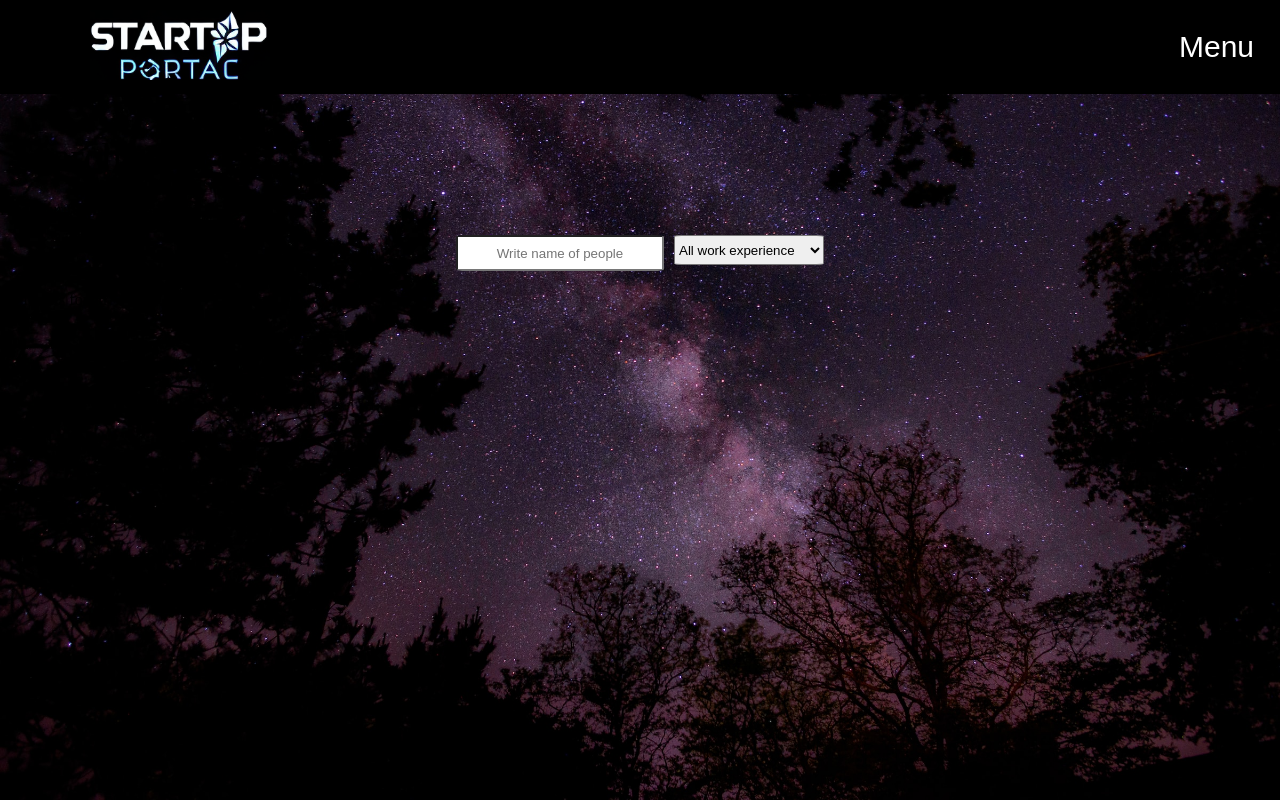
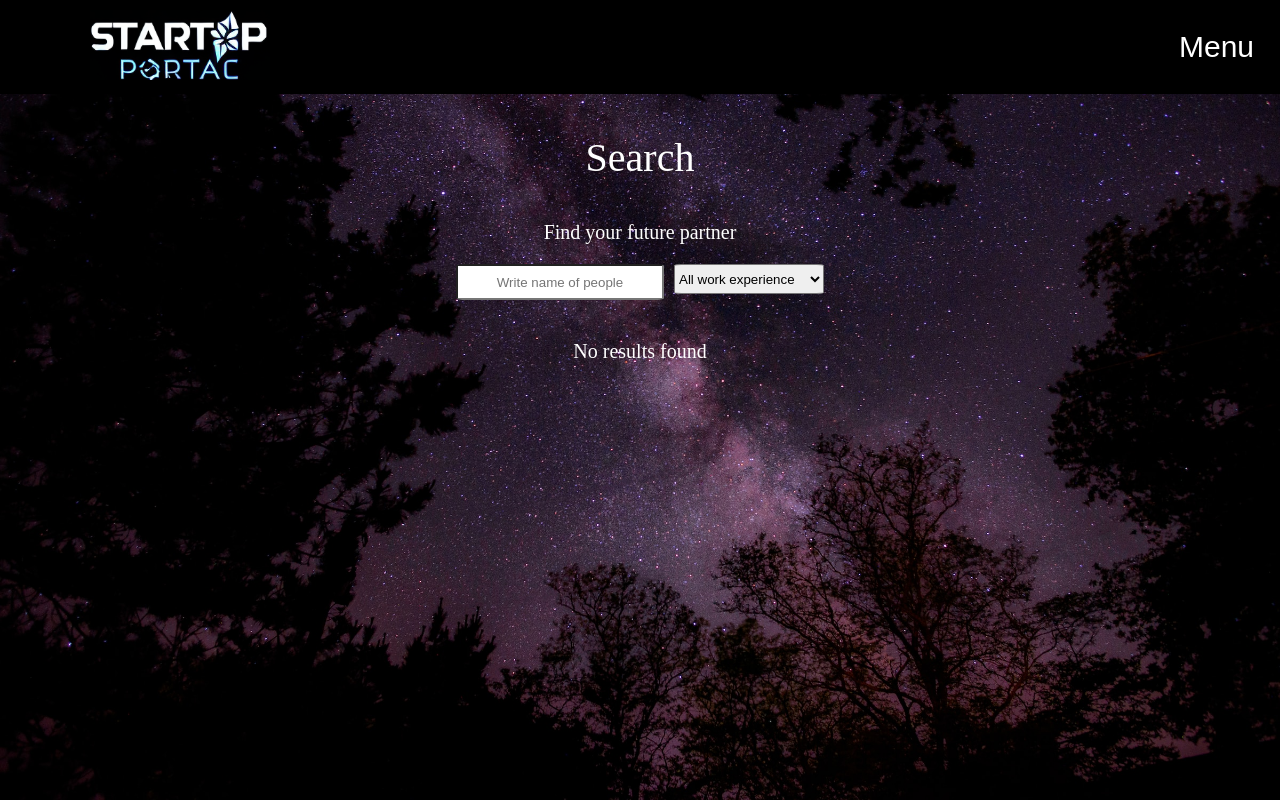
Before and after one commit to dusenkot/marketplace, a React (Vite) app: page /serchpeope in a window 1280 px wide. Built offline with nearby package versions, Linux system fonts and the light colour scheme.

Commit message:
fixed searching page

```diff
--- a/src/components/screens/Searcheople/serchpeope.jsx
+++ b/src/components/screens/Searcheople/serchpeope.jsx
@@ -1,6 +1,6 @@
 import React, { useState } from 'react';
 import App from '../home/form-send/forms-sends';
-import Footer from '../home/form-send/footer';
+
 import backgroundImage from './hueta6_2.jpg';
 
 const peopleData = [
@@ -47,15 +47,17 @@ const SearchPeople = () => {
     backgroundSize: 'cover',
     backgroundPosition: 'center',
     width: '100%',
-    height:'800px',}}>
-      <div style={styles.middle}>
-        <App />
+    height:'800px',
+    color:'white'}}>
+      <App />
+      <div style={styles.filters}>
+
       </div>
       <p style={styles.search}>
 
         <div style={styles.div1}>Search</div>
       </p>
-      <p>Find your future partner</p>
+      <p style={styles.search}>Find your future partner</p>
       <div style={styles.filters}>
         <input
           style={styles.input}
@@ -86,10 +88,10 @@ const SearchPeople = () => {
           ))}
         </ul>
       ) : (
-        <p>No results found</p>
+        <p style={styles.search}>No results found</p>
       )}
+      </div>
 
-    </div>
   );
 };
 
@@ -104,7 +106,7 @@ const styles = {
   },
   search: {
     marginTop: '40px',
-    marginLeft: '1%',
+    textAlign: 'center',
     fontSize: '20px',
   },
   filters: {
```
